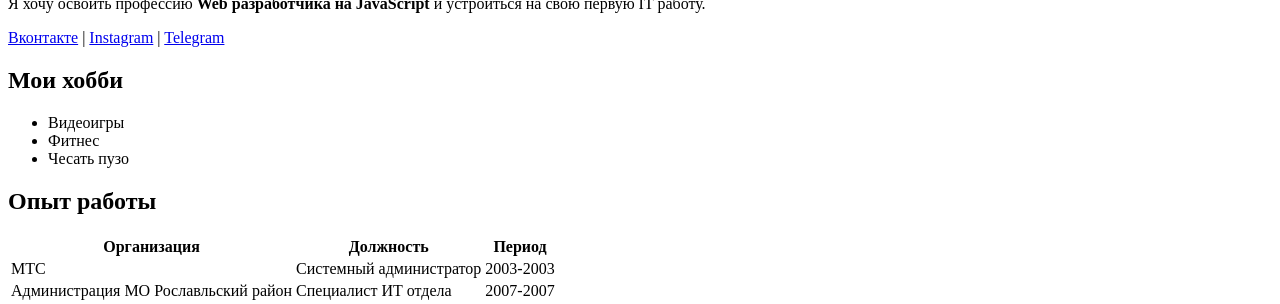
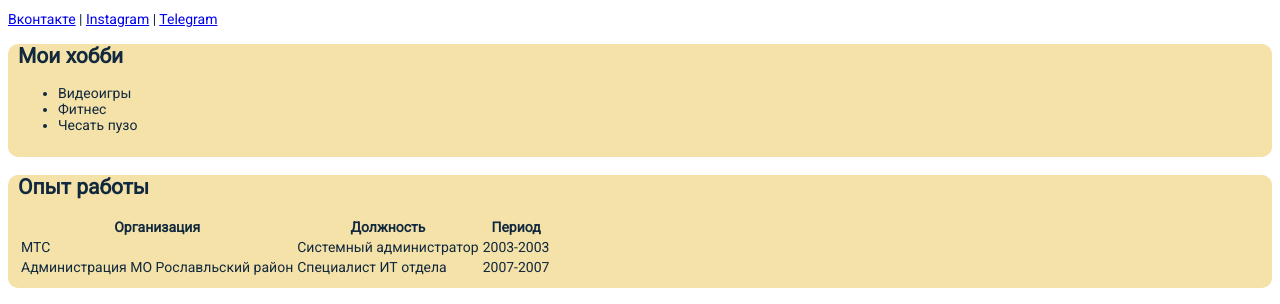
Before and after one commit to bobamorgan/HTML-CSS-Free-Course, a plain HTML site: page resume.html in a window 1280 px wide. Shown: the part 331-635 px from the top of the page. Drawn offline with Linux system fonts and the light colour scheme.

Commit message:
roslavl-01

```diff
--- a/css/style.css
+++ b/css/style.css
@@ -1,4 +1,26 @@
-/*  */
+@import url('https://fonts.googleapis.com/css2?family=Roboto&display=swap');
+
+body {
+    font-family: 'Roboto';
+    font-size: 14px;
+    font-weight: 400;
+    background: #fff;
+    color: #11283e;
+
+}
+
 header {
     color: darkslategray;
 }
+
+.text p {
+    font-size: 14px;
+}
+
+.card {
+    background:#f4e2a8;
+    border-radius: 10px;
+    padding-left: 10px;
+    padding-bottom: 10px;
+    margin-bottom: 10px;
+}
--- a/resume.html
+++ b/resume.html
@@ -14,20 +14,27 @@
   </head>
   <body>
     <header>
+      <div class="avatar">
         <img src="boba500.jpg" alt="Боба" width="200" />
+      </div>
+      <div class="text">
         <h1>Юрий Иванов</h1>
-    </header>
         <p>
-      Учусь <strong><em>Frontend разработке</em></strong> на курсе Владилена Минина <strong>Junior Frontend</strong>.
+          Учусь <strong><em>Frontend разработке</em></strong> на курсе Владилена Минина
+          <strong>Junior Frontend</strong>.
         </p>
         <p>
-      Я хочу освоить профессию <strong>Web разработчика на JavaScript</strong> и устроиться на свою первую IT работу.
+          Я хочу освоить профессию <strong>Web разработчика на JavaScript</strong> и устроиться на свою первую IT
+          работу.
         </p>
+      </div>
+    </header>
 
     <a href="https://vk.com/bobamorgan" target="_blank">Вконтакте</a> |
     <a href="https://www.instagram.com/bobamorgan/" target="_blank">Instagram</a> |
     <a href="https://t.me/bobamorgan" target="_blank">Telegram</a>
 
+    <div class="card">
       <h2>Мои хобби</h2>
 
       <ul>
@@ -35,7 +42,8 @@
         <li>Фитнес</li>
         <li>Чесать пузо</li>
       </ul>
-
+    </div>
+    <div class="card">
       <h2>Опыт работы</h2>
 
       <table>
@@ -59,6 +67,8 @@
           </tr>
         </tbody>
       </table>
+    </div>
+    <div class="card">
       <h1>Связаться со мной</h1>
       <form action="">
         <div>
@@ -76,5 +86,6 @@
         <div><select name="test"></select></div>
         <button type="submit">Связаться</button>
       </form>
+    </div>
   </body>
 </html>
```
Lines whose indentation alone changed are shown as unchanged.
